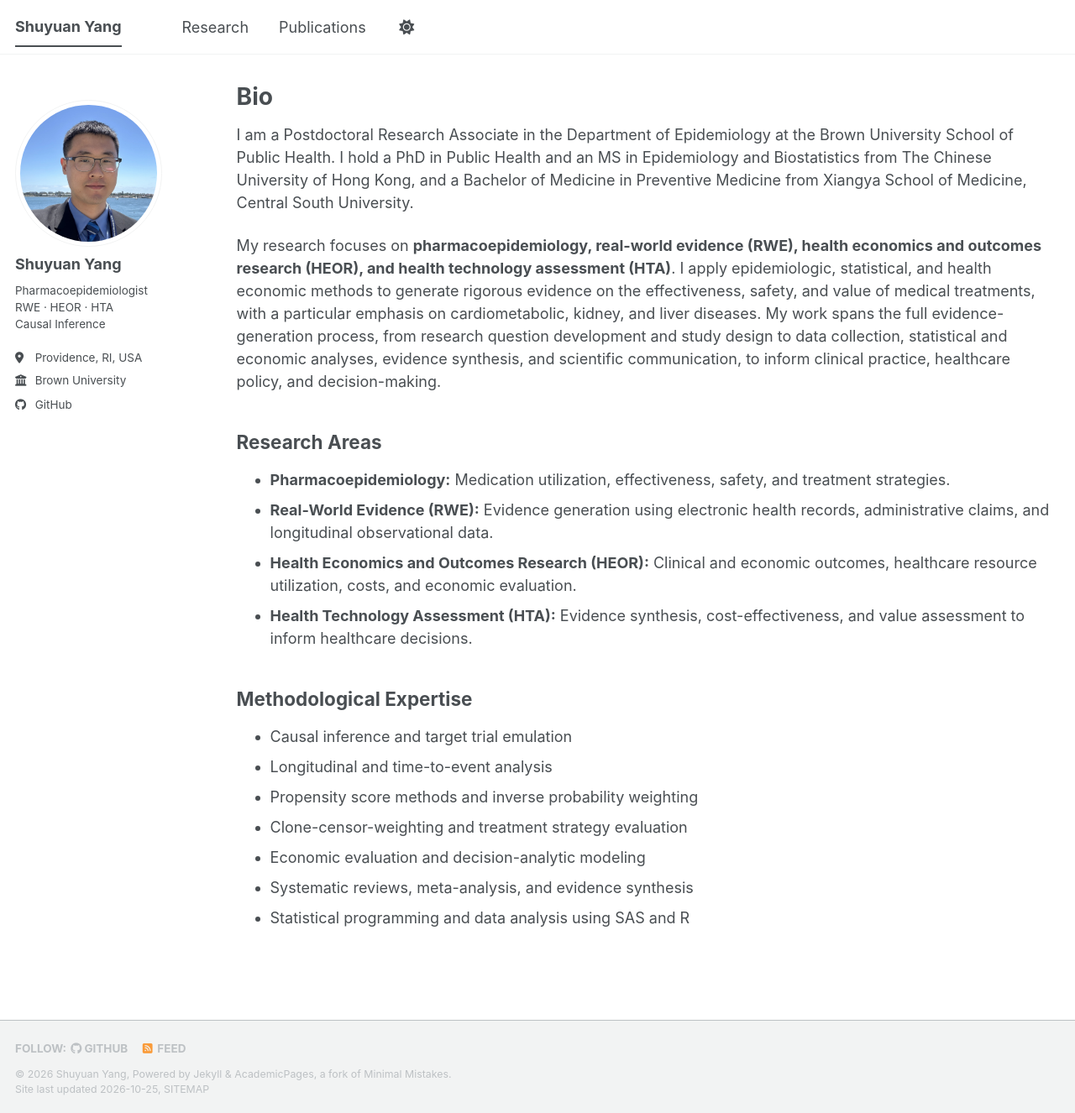
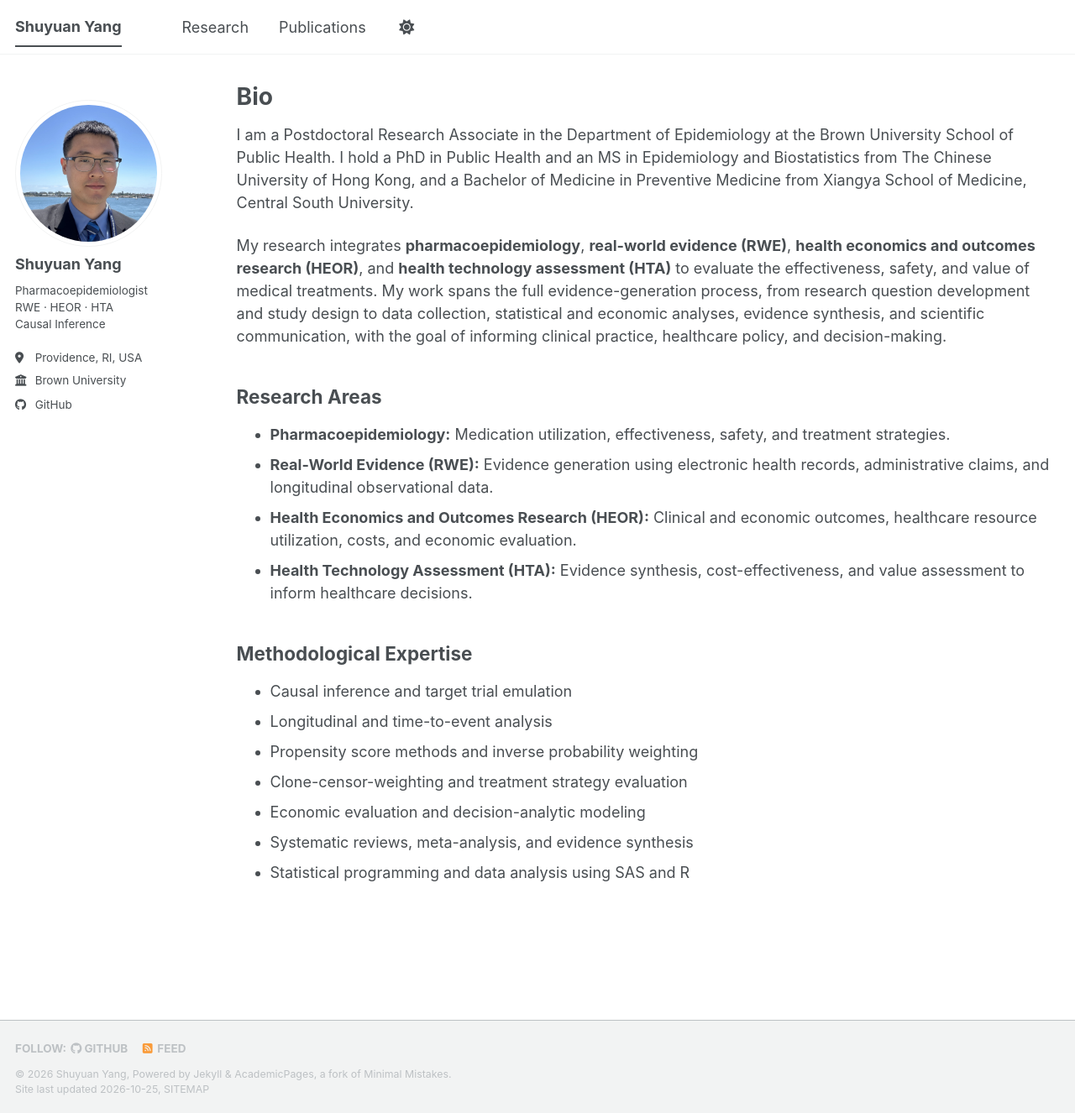
Before and after one commit to yang-shuyuan/yang-shuyuan.github.io, a Jekyll site: the page built from _pages/about.md, in a window 1280 px wide and 1326 px high. Shown: the whole window at 84% size. Built offline with Jekyll 4.4.1, drawn with Linux system fonts in a browser that asks for light colours; a style sheet for code colours, icons or effects is not loaded.

Commit message:
Update about.md

```diff
--- a/_pages/about.md
+++ b/_pages/about.md
@@ -11,7 +11,7 @@ redirect_from:
 
 I am a Postdoctoral Research Associate in the Department of Epidemiology at the Brown University School of Public Health. I hold a PhD in Public Health and an MS in Epidemiology and Biostatistics from The Chinese University of Hong Kong, and a Bachelor of Medicine in Preventive Medicine from Xiangya School of Medicine, Central South University.
 
-My research focuses on **pharmacoepidemiology, real-world evidence (RWE), health economics and outcomes research (HEOR), and health technology assessment (HTA)**. I apply epidemiologic, statistical, and health economic methods to generate rigorous evidence on the effectiveness, safety, and value of medical treatments, with a particular emphasis on cardiometabolic, kidney, and liver diseases. My work spans the full evidence-generation process, from research question development and study design to data collection, statistical and economic analyses, evidence synthesis, and scientific communication, to inform clinical practice, healthcare policy, and decision-making.
+My research integrates **pharmacoepidemiology**, **real-world evidence (RWE)**, **health economics and outcomes research (HEOR)**, and **health technology assessment (HTA)** to evaluate the effectiveness, safety, and value of medical treatments. My work spans the full evidence-generation process, from research question development and study design to data collection, statistical and economic analyses, evidence synthesis, and scientific communication, with the goal of informing clinical practice, healthcare policy, and decision-making.
 
 ## Research Areas
 
```
